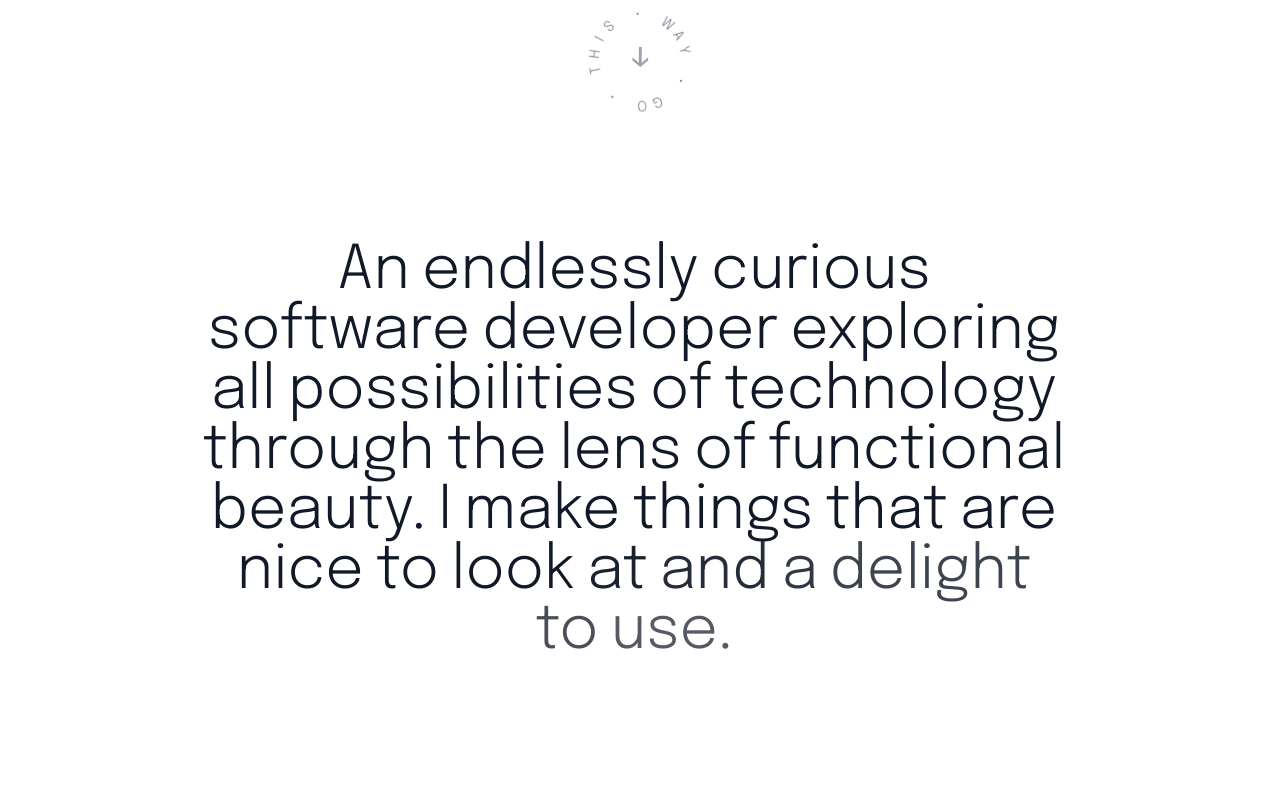
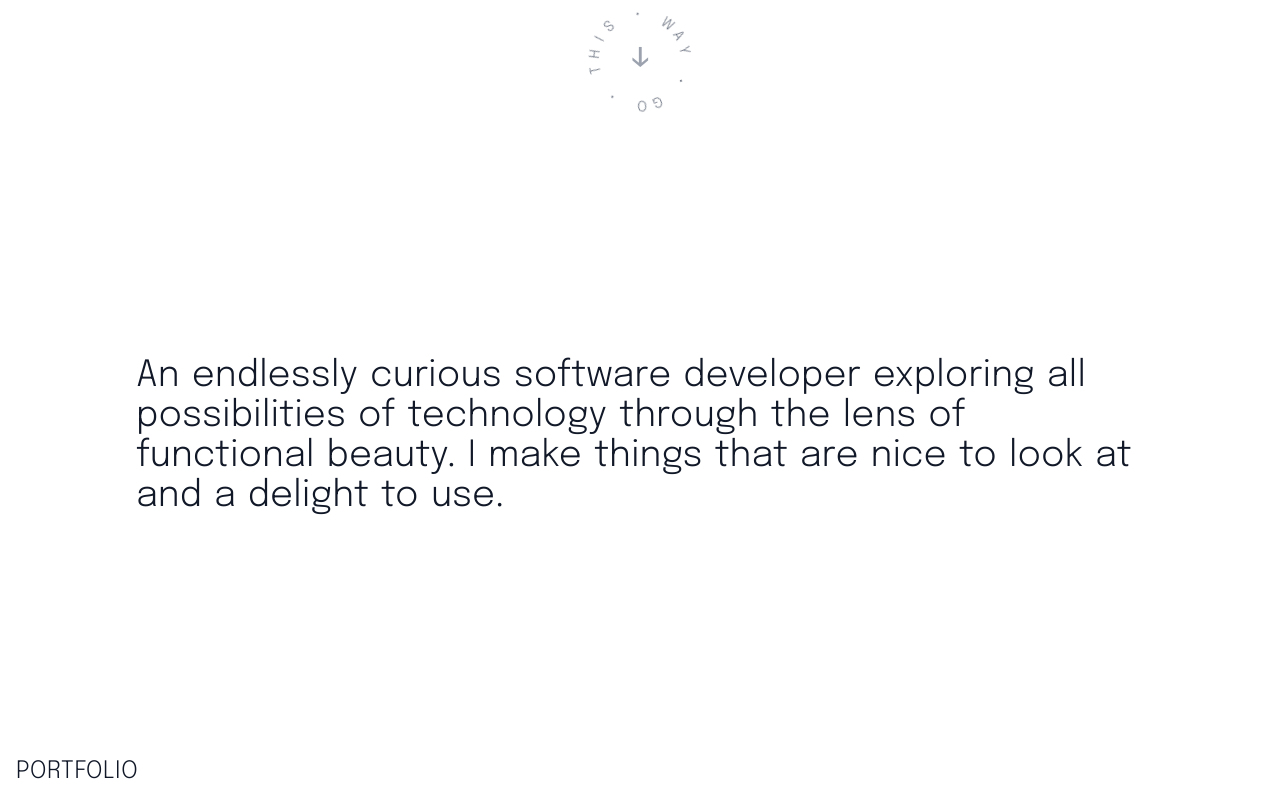
Before and after one commit to ce-joiner/ce-joiner.github.io, a React (Vite) app: page / in a window 1280 px wide. Shown: the part 620-1420 px from the top of the page. Built offline with nearby package versions, Linux system fonts and the light colour scheme.

Commit message:
Refactor Introduction component to utilize Framer Motion for staggered word animations; simplify scroll detection logic and enhance layout for improved visual engagement.

```diff
--- a/src/components/Hero/Hero.jsx
+++ b/src/components/Hero/Hero.jsx
@@ -121,7 +121,7 @@ function Hero() {
         </div>
 
         {/* And plenty other things */}
-        <div className="absolute top-96 sm:top-72 md:top-96 left-12">
+        <div className="absolute top-96 sm:top-72 md:top-96 left-12 md:left-64">
           <p ref={otherRef} className="text-base sm:text-lg md:text-xl lg:text-2xl font-light text-gray-700 italic">
             and plenty other things.
           </p>
--- a/src/components/ui/Introduction.jsx
+++ b/src/components/ui/Introduction.jsx
@@ -1,52 +1,59 @@
-import { motion, useScroll, useMotionValueEvent } from 'framer-motion'
-import { useRef, useState } from 'react'
+import { motion, useInView } from 'framer-motion'
+import { useRef } from 'react'
 
 function Introduction() {
     const ref = useRef(null)
-    const [scrollProgress, setScrollProgress] = useState(0)
-
-    const { scrollYProgress } = useScroll({
-        target: ref,
-        offset: ["start center", "end center"]
-    })
-
-    useMotionValueEvent(scrollYProgress, "change", (latest) => {
-        setScrollProgress(latest)
-    })
+    const isInView = useInView(ref, { once: true, amount: 0.3 })
 
     const text = "An endlessly curious software developer exploring all possibilities of technology through the lens of functional beauty. I make things that are nice to look at and a delight to use."
     const words = text.split(' ')
 
-    return (
-        <div id="introduction" className="px-6 -mt-64 sm:-mt-64 md:-mt-64 pb-4 md:pb-32">
-            <div className="min-h-[30vh] sm:min-h-[50vh] md:min-h-[80vh] flex items-center justify-center">
-                <div className="max-w-4xl mx-auto w-full">
-                    <div ref={ref} className="text-xl sm:text-2xl md:text-5xl lg:text-6xl font-light text-gray-900 leading-relaxed text-center px-2">
-                        {words.map((word, index) => {
-                            // Calculate opacity based on scroll progress and word position
-                            const wordProgress = index / (words.length - 1)
-                            const scrollOffset = scrollProgress - wordProgress
+    const containerVariants = {
+        hidden: {},
+        visible: {
+            transition: {
+                staggerChildren: 0.05,
+                delayChildren: 0.2
+            }
+        }
+    }
 
-                            // Create a slower fade range where words gradually become visible
-                            let opacity = 0
-                            if (scrollOffset >= -0.5) {
-                                opacity = Math.min(1, (scrollOffset + 0.5) / 0.7)
+    const wordVariants = {
+        hidden: {
+            opacity: 0,
+            scale: 0.8
+        },
+        visible: {
+            opacity: 1,
+            scale: 1,
+            transition: {
+                duration: 0.6,
+                ease: [0.25, 0.46, 0.45, 0.94]
+            }
+        }
     }
 
     return (
+        <div id="introduction" className="px-4 -mt-64 sm:-mt-64 md:-mt-48 pb-4 md:pb-4">
+            <div className="min-h-[30vh] sm:min-h-[50vh] md:min-h-[60vh] flex items-center justify-center">
+                <div className="max-w-5xl mx-auto w-full">
+                    <motion.div
+                        ref={ref}
+                        className="text-xl sm:text-2xl md:text-3xl lg:text-4xl font-light text-gray-900 leading-relaxed text-left px-2"
+                        variants={containerVariants}
+                        initial="hidden"
+                        animate={isInView ? "visible" : "hidden"}
+                    >
+                        {words.map((word, index) => (
                             <motion.span
                                 key={index}
-                                    animate={{
-                                        opacity: opacity
-                                    }}
-                                    transition={{ duration: 0.1, ease: "easeOut" }}
+                                variants={wordVariants}
                                 className="inline-block mr-1 sm:mr-2 md:mr-3"
                             >
                                 {word}
                             </motion.span>
-                            )
-                        })}
-                    </div>
+                        ))}
+                    </motion.div>
                 </div>
             </div>
         </div>
```
Lines whose indentation alone changed are shown as unchanged.
